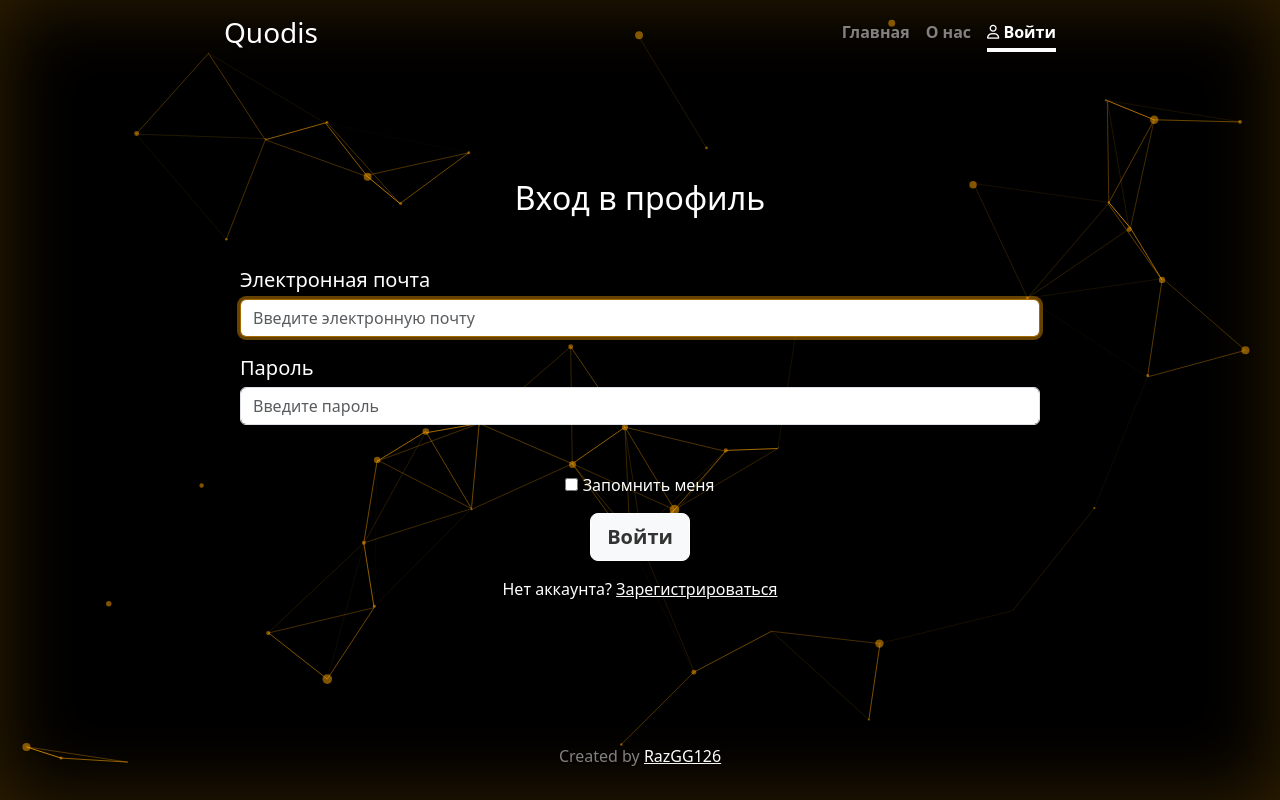
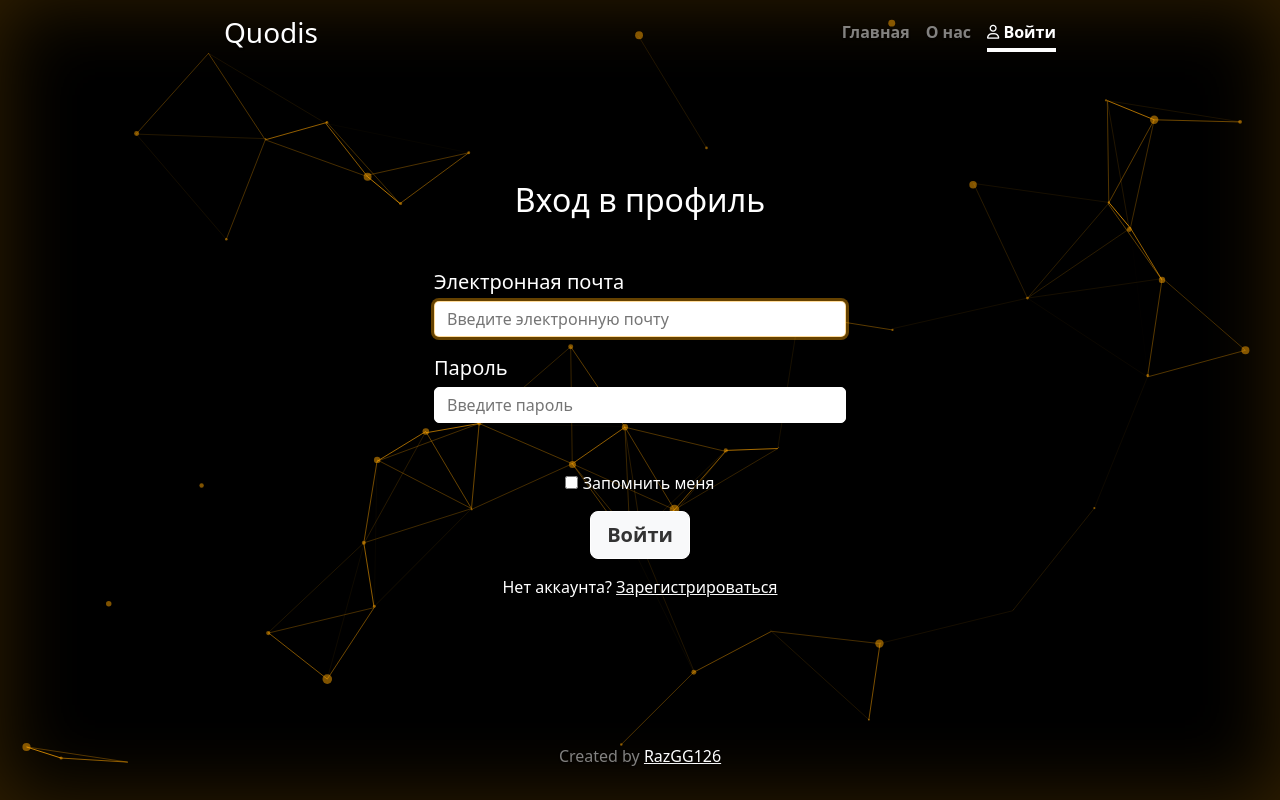
Before and after one commit to RazGG126/web, a Flask app: page /sign-in in a window 1280 px wide. Run offline with Flask 3, Linux system fonts and the light colour scheme; some libraries are stand-ins or nearby versions.

Commit message:
Fix bags in sign_in.html

```diff
--- a/static/style/style.css
+++ b/static/style/style.css
@@ -79,24 +79,18 @@ input[type='email']:focus, input[type='password']:focus
 }
 
 
-.input-reg-log{
-    width: 100%;
-}
-
 .lb{
-    width: 100%;
+    padding:0;
     text-align: left;
     font-size: 20px;
 }
-
-
-.form-signin{
-    display: flex;
-    justify-content: center;
-    align-items: center;
-    flex-direction: column;
+.form-input-reg-log{
+    border: 1px solid #fff;
+    outline: none;
+    border-radius: 5px;
+    padding-top: 5px;
+    padding-bottom:5px;
 }
-
 
 .head-title{
     margin-bottom: 100px;
--- a/templates/sign_in.html
+++ b/templates/sign_in.html
@@ -10,10 +10,10 @@
 {% block content %}
     <form class="form-signin" method="post">
         <h1 class="h2 mb-5 font-weight-normal">Вход в профиль</h1>
-        <label class="lb mb-1" for="inputEmail">Электронная почта</label>
-        <input type="email" id="inputEmail" class="form-control mb-3 input-reg-log" placeholder="Введите электронную почту" required="" autofocus="">
-        <label class="lb mb-1" for="inputPassword">Пароль</label>
-        <input type="password" id="inputPassword" class="form-control mb-5 input-reg-log" placeholder="Введите пароль" required="">
+        <div class="row justify-content-center"><label class="lb mb-1 col-12  col-sm-6 col-md-6 col-lg-6 col-xl-6" for="inputEmail">Электронная почта</label></div>
+        <div class="row justify-content-center"><input type="email" id="inputEmail" class="form-input-reg-log mb-3 col-12 col-sm-6 col-md-6 col-lg-6 col-xl-6" placeholder="Введите электронную почту" required="" autofocus=""></div>
+        <div class="row justify-content-center"><label class="lb mb-1 col-12  col-sm-6 col-md-6 col-lg-6 col-xl-6" for="inputPassword">Пароль</label></div>
+        <div class="row justify-content-center"><input type="password" id="inputPassword" class="form-input-reg-log mb-5 col-12 col-sm-6 col-md-6 col-lg-6 col-xl-6" placeholder="Введите пароль" required=""></div>
         <div class="checkbox mb-3">
             <label>
                 <input type="checkbox" value="remember-me"> Запомнить меня
```
